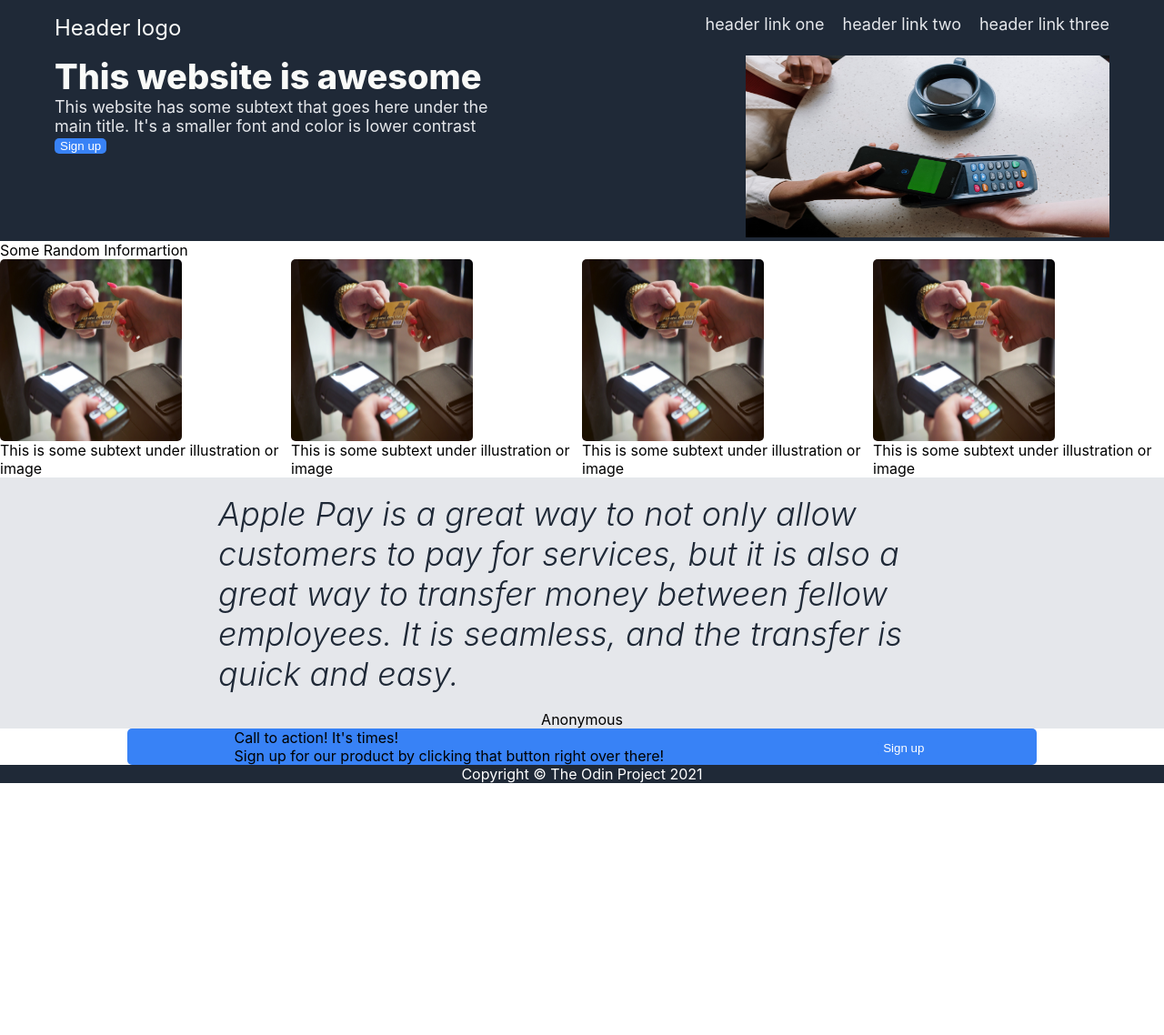
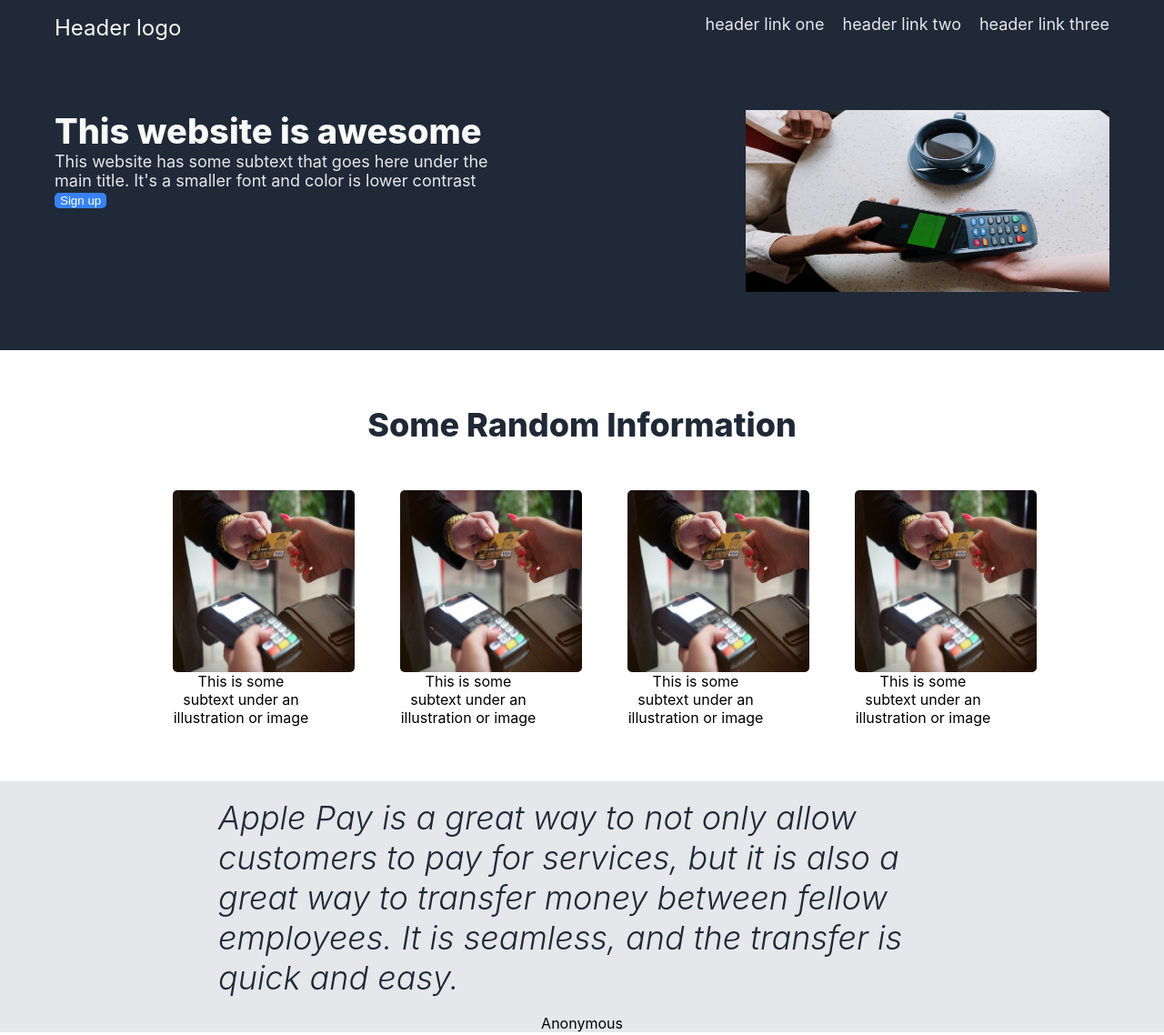
Before and after one commit to fbagire/myfirst_web, a plain HTML site: page index.html in a window 1280 px wide. Shown: the top 1138 px of the page at 91% size. Before the commit the page ends 861 px from the top, so only its background shows below. Drawn offline with Linux system fonts and the light colour scheme.

Commit message:
dummy structure completed

```diff
--- a/index.html
+++ b/index.html
@@ -41,24 +41,24 @@
         </div>
         <div class="contentMiddle">
             <div class="middleHeader">
-                Some Random Informartion
+                Some Random Information
             </div>
             <div class="cardimage">
                 <div class="imgeneral">
                     <img src="images/pexels-energepiccom-2988232.jpg">
-                    This is some subtext under illustration or image
+                    This is some subtext under an illustration or image
                 </div>
                 <div class="imgeneral">
                     <img src="images/pexels-energepiccom-2988232.jpg">
-                    This is some subtext under illustration or image
+                    This is some subtext under an illustration or image
                 </div>
                 <div class="imgeneral">
                     <img src="images/pexels-energepiccom-2988232.jpg">
-                    This is some subtext under illustration or image
+                    This is some subtext under an illustration or image
                 </div>
                 <div class="imgeneral">
                     <img src="images/pexels-energepiccom-2988232.jpg">
-                    This is some subtext under illustration or image
+                    This is some subtext under an illustration or image
                 </div>
             </div>
         </div>
--- a/style.css
+++ b/style.css
@@ -44,10 +44,14 @@ button {
     font-weight: 300;
 
 }
-
+.callSignUp button{
+    border-radius: 5px;
+    border: white solid 2px;
+}
 .content {
     display: flex;
     flex-direction: column;
+    flex-grow: 1;
 }
 
 .contentAbove {
@@ -55,20 +59,21 @@ button {
     display: flex;
     flex-direction: row;
     justify-content: space-between;
+    padding: 60px;
 }
 
 .aboveLeft {
     display: flex;
     flex-direction: column;
     width: 500px;
-    margin-left: 60px;
+    /* margin-left: 60px; */
 
 }
 
 .aboveRight img {
     width: 400px;
     height: 200px;
-    margin-right: 60px;
+    /* margin-right: 60px; */
 }
 
 .cardimage img {
@@ -82,17 +87,34 @@ button {
 .contentMiddle {
     display: flex;
     flex-direction: column;
+    padding: 60px;
+    gap: 50px;
+    /* justify-content: space-between; */
     /* flex-grow: 1; */
 }
 
 .cardimage {
     display: flex;
     justify-content: center;
+    gap: 100px;
 }
 
 .imgeneral {
     display: flex;
     flex-direction: column;
+    width: 150px;
+    text-align: center;
+
+}
+
+.middleHeader {
+    /* display: flex;
+    justify-content: center; */
+    text-align: center;
+    font-size: 36px;
+    font-weight: 800;
+    color: #1F2937;
+
 }
 
 .contentBelow {
@@ -101,9 +123,6 @@ button {
     flex-direction: column;
     justify-content: center;
     align-items: center;
-    /* width: 800px;
-    height: 100px; */
-
 }
 
 .quoteText {
@@ -121,6 +140,7 @@ button {
     display: flex;
     justify-content: center;
     align-items: center;
+    padding: 60px;
 }
 
 .callAction {
@@ -128,7 +148,8 @@ button {
     flex-direction: row;
     background-color: #3882f6;
     border-radius: 5px;
-    width: 1000px;
+    padding: 30px;
+    /* width: 1000px; */
     justify-content: space-around;
     align-items: center;
 
```
